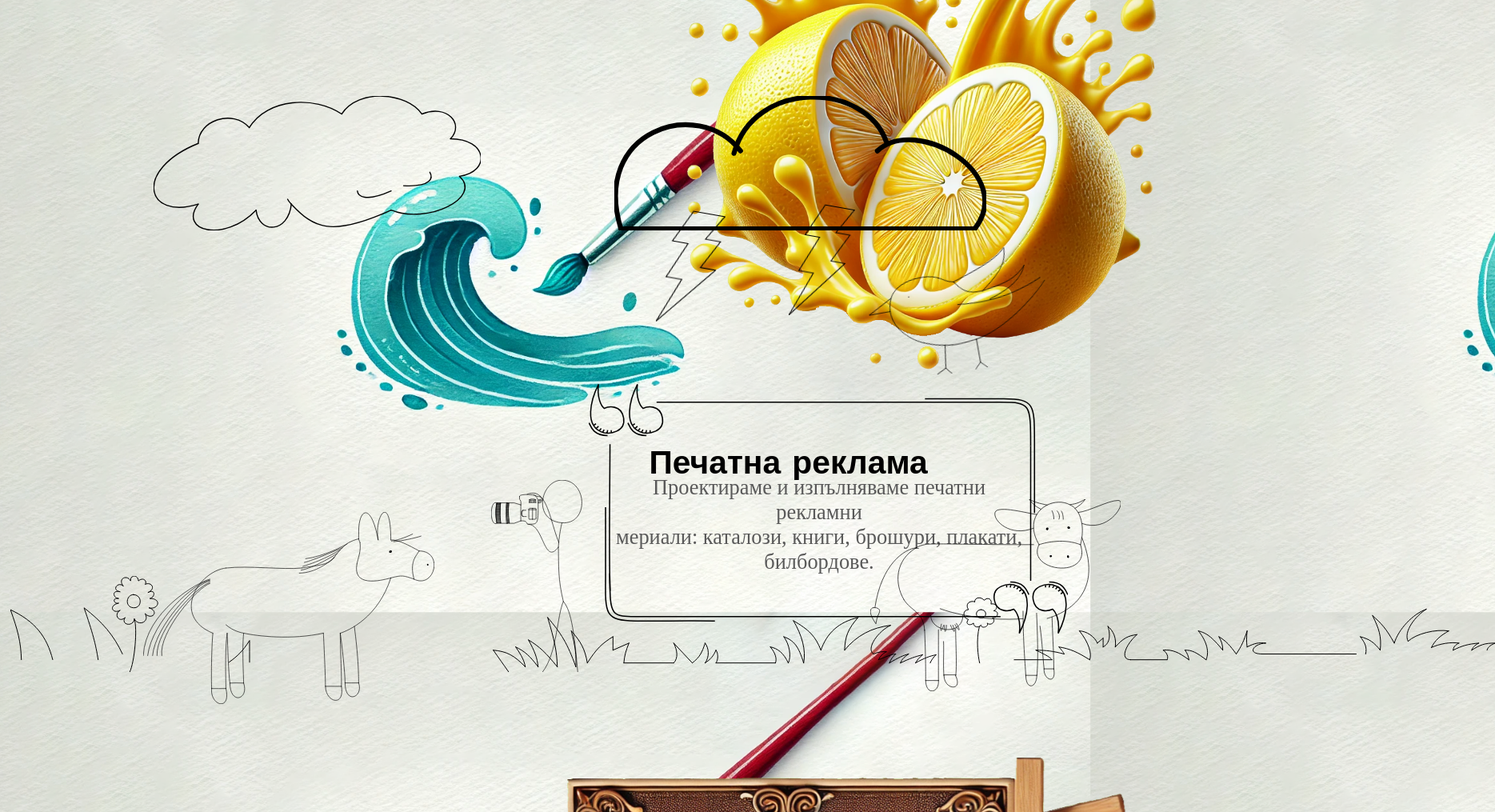
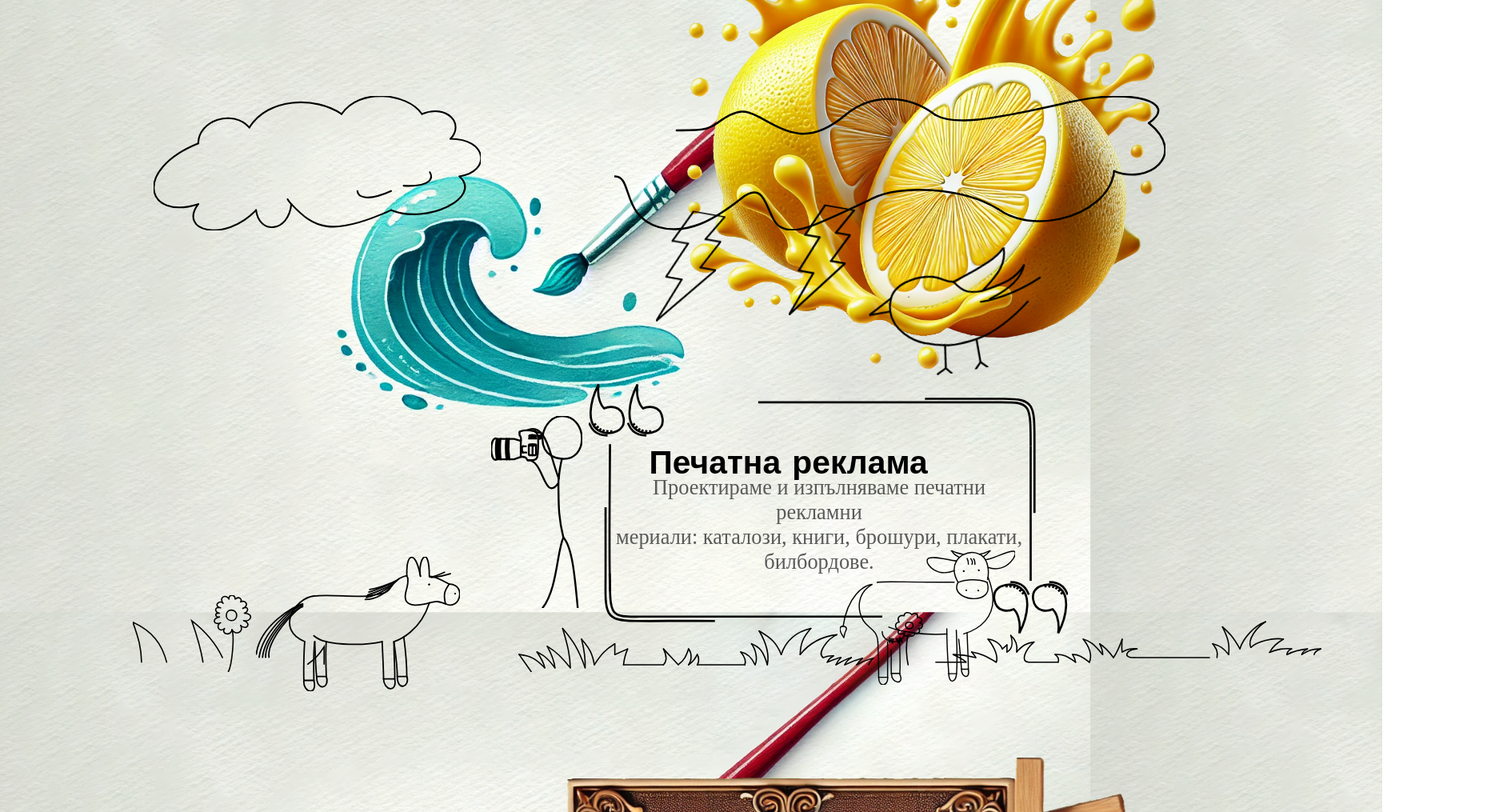
Before and after one commit to lyubomir2712/VTUstudio, a React (Vite) app in the folder VTUstudio/: page / in a window 1280 px wide. Shown: the part 2200-3215 px from the top of the page at 80% size, 1869 px wide, since content can reach past the window. Built offline with nearby package versions, Linux system fonts and the light colour scheme; a web font is replaced by a local one.

Commit message:
finished with section two svgs

```diff
--- a/VTUstudio/src/Components/SectionFive/SectionFive.css
+++ b/VTUstudio/src/Components/SectionFive/SectionFive.css
@@ -101,3 +101,21 @@
     stroke-dashoffset: 1000;
     animation: draw 5s linear forwards;
 }
+
+.section-five-seagull{
+    position: absolute;
+    height: 0.35rem;
+    left: 65%;
+    top: 790%;
+    transform: rotate(-15deg);
+    stroke-width: 4;
+}
+
+.section-five-seagull-two{
+    position: absolute;
+    height: 0.5rem;
+    left: 70%;
+    top: 780%;
+    transform: rotate(-15deg);
+    stroke-width: 4;
+}
--- a/VTUstudio/src/Components/SectionFive/SectionFive.jsx
+++ b/VTUstudio/src/Components/SectionFive/SectionFive.jsx
@@ -132,7 +132,8 @@ export default function SectionFive() {
             </svg>
 
 
-            <svg className={"pirateShip-stickman"} width="1049" height="787" viewBox="0 0 1049 787" fill="none" xmlns="http://www.w3.org/2000/svg">
+            <svg className={"pirateShip-stickman"} width="1049" height="787" viewBox="0 0 1049 787" fill="none"
+                 xmlns="http://www.w3.org/2000/svg">
                 <path d="M210 523C265 811 882 733 808 511" stroke="black" stroke-linecap="round"/>
                 <path d="M210 523L403.5 528" stroke="black" stroke-linecap="round"/>
                 <path d="M350 490C357.5 496 380 514 403.5 528" stroke="black" stroke-linecap="round"/>
@@ -271,6 +272,18 @@ export default function SectionFive() {
                 <path d="M267.5 268C246.445 268 247.225 298 267.5 298C287.775 298 288.555 268 267.5 268Z"
                       stroke="black"/>
             </svg>
+
+
+            <svg className={"section-five-seagull"} width="193" height="18" viewBox="0 0 193 18" fill="none" xmlns="http://www.w3.org/2000/svg">
+                <path d="M1 17C41.0439 -2.1366 61.371 0.940046 96 17C136.368 -6.01935 157.016 -3.05233 192 17"
+                      stroke="black" stroke-linecap="round"/>
+            </svg>
+
+
+            <svg className={"section-five-seagull-two"} width="193" height="18" viewBox="0 0 193 18" fill="none" xmlns="http://www.w3.org/2000/svg">
+                <path d="M1 17C41.0439 -2.1366 61.371 0.940046 96 17C136.368 -6.01935 157.016 -3.05233 192 17"
+                      stroke="black" stroke-linecap="round"/>
+            </svg>
             <Footer/>
         </section>
     )
--- a/VTUstudio/src/Components/SectionTwo/SectionTwo.css
+++ b/VTUstudio/src/Components/SectionTwo/SectionTwo.css
@@ -1,6 +1,6 @@
 .peacock-container{
     position:absolute;
-    top: 308%;
+    top: 303%;
     left: 10%;
     padding-right:27rem;
 }
@@ -29,16 +29,22 @@ img.peacock-img{
     left: 57.5%;
     top: 335%;
     height: 13rem;
-    stroke-width: 4;
+    stroke-width: 7;
+    stroke-dasharray: 1000;
+    stroke-dashoffset: 1000;
+    animation: draw 2s linear forwards;
 }
 
 .section-two-bird{
     position: absolute;
     top: 315%;
     left: 85%;
-    stroke-width: 10;
+    stroke-width: 30;
     height:6rem;
     transform: rotate(-10deg);
+    stroke-dasharray: 1000;
+    stroke-dashoffset: 1000;
+    animation: draw 2s linear forwards;
 }
 
 .section-two-cloud{
@@ -46,15 +52,21 @@ img.peacock-img{
     top: 290%;
     left: 60%;
     height: 7rem;
-    stroke-width: 3;
+    stroke-width: 6;
+    stroke-dasharray: 1000;
+    stroke-dashoffset: 1000;
+    animation: draw 3s linear forwards;
 }
 
 .section-two-cloud-two{
     position: absolute;
-    stroke-width: 6;
+    stroke-width: 9;
     left: 15%;
     top: 290%;
     height: 7rem;
+    stroke-dasharray: 1000;
+    stroke-dashoffset: 1000;
+    animation: draw 3s linear forwards;
 }
 
 .lightning{
@@ -62,8 +74,11 @@ img.peacock-img{
     top: 308%;
     left: 65%;
     height: 6rem;
-    stroke-width: 3;
+    stroke-width: 6;
     transform: rotate(10deg);
+    stroke-dasharray: 1000;
+    stroke-dashoffset: 1000;
+    animation: draw 7s linear forwards;
 }
 
 .lightning-two{
@@ -71,35 +86,49 @@ img.peacock-img{
     left: 78%;
     top: 307%;
     height: 6rem;
-    stroke-width: 2.5;
+    stroke-width: 6;
     transform: rotate(10deg);
+    stroke-dasharray: 1000;
+    stroke-dashoffset: 1000;
+    animation: draw 7s linear forwards;
 }
 
 .photographer-stickman{
     position: absolute;
-    stroke-width: 4;
-    top: 350%;
+    stroke-width: 15;
+    top: 340%;
     left: 48%;
+    stroke-dasharray: 1000;
+    stroke-dashoffset: 1000;
+    animation: draw 2s linear forwards;
 }
 
 .grass{
     position: absolute;
-    stroke-width: 10;
-    height: 5rem;
-    top: 365%;
-    left: 1%;
+    stroke-width: 20;
+    height: 4rem;
+    top: 368%;
+    left: 13%;
 }
 
 .cow{
     position: absolute;
-    top: 353%;
-    left: 85%;
-    stroke-width: 5;
+    top: 361%;
+    left: 82%;
+    stroke-width: 15;
+    stroke-dasharray: 1000;
+    stroke-dashoffset: 1000;
+    animation: draw 3s linear forwards;
+    height: 7rem;
 }
 
 .horse{
     position: absolute;
-    top:355%;
-    left:14%;
-    stroke-width: 5;
+    top:362%;
+    left:25%;
+    stroke-width: 20;
+    stroke-dasharray: 1000;
+    stroke-dashoffset: 1000;
+    animation: draw 3s linear forwards;
+    height: 7rem;
 }
--- a/VTUstudio/src/Components/SectionTwo/SectionTwo.jsx
+++ b/VTUstudio/src/Components/SectionTwo/SectionTwo.jsx
@@ -139,11 +139,21 @@ export default function SectionTwo() {
             </svg>
 
 
-            <svg className={"section-two-cloud"} width="227" height="82" viewBox="0 0 227 82" fill="none" xmlns="http://www.w3.org/2000/svg">
-                <path d="M3.99998 81H220" stroke="black" stroke-linecap="round"/>
-                <path d="M3.99999 81C-14.4 21 51 -9.53674e-07 77 33.5" stroke="black" stroke-linecap="round"/>
-                <path d="M220 81C245.5 47.5 184.5 11.5 160.5 33.5" stroke="black" stroke-linecap="round"/>
-                <path d="M166 28C153.5 -8.5 85.5 -10.5 73 35" stroke="black" stroke-linecap="round"/>
+            <svg className={"section-two-cloud"} width="1653" height="403" viewBox="0 0 1653 403" fill="none" xmlns="http://www.w3.org/2000/svg">
+                <path d="M133 393C219 417.571 300 371 381 307" stroke="black" stroke-linecap="round"/>
+                <path d="M381 307C462 243 453 369 499 393" stroke="black" stroke-linecap="round"/>
+                <path d="M499 393C545 417 593.138 393.243 775 307" stroke="black" stroke-linecap="round"/>
+                <path d="M775 307C853 267 1039.89 270.694 1151 339" stroke="black" stroke-linecap="round"/>
+                <path d="M1151 339C1200.8 375.558 1271.94 382.993 1337 368.527" stroke="black" stroke-linecap="round"/>
+                <path d="M1499 225C1490.64 297.792 1418.6 350.385 1337 368.527" stroke="black" stroke-linecap="round"/>
+                <path d="M1499 225C1601 267 1721 177 1603 81" stroke="black" stroke-linecap="round"/>
+                <path d="M1603 81C1695 18 1551 -24.071 1367 18" stroke="black" stroke-linecap="round"/>
+                <path d="M963 57C1017.77 87.7778 1113.62 75.9341 1367 18" stroke="black" stroke-linecap="round"/>
+                <path d="M963 57C885 -3.00003 773.843 -10.9374 693 57" stroke="black" stroke-linecap="round"/>
+                <path d="M693 56.9999C583 149.439 518.814 110.146 436 63.9999" stroke="black" stroke-linecap="round"/>
+                <path d="M436 64C403.667 49 381 27 309 81" stroke="black" stroke-linecap="round"/>
+                <path d="M309 81C279.667 103 257 103 187 103" stroke="black" stroke-linecap="round"/>
+                <path d="M1 241C55.2561 238.906 21 361 133 393" stroke="black" stroke-linecap="round"/>
             </svg>
 
 
```
